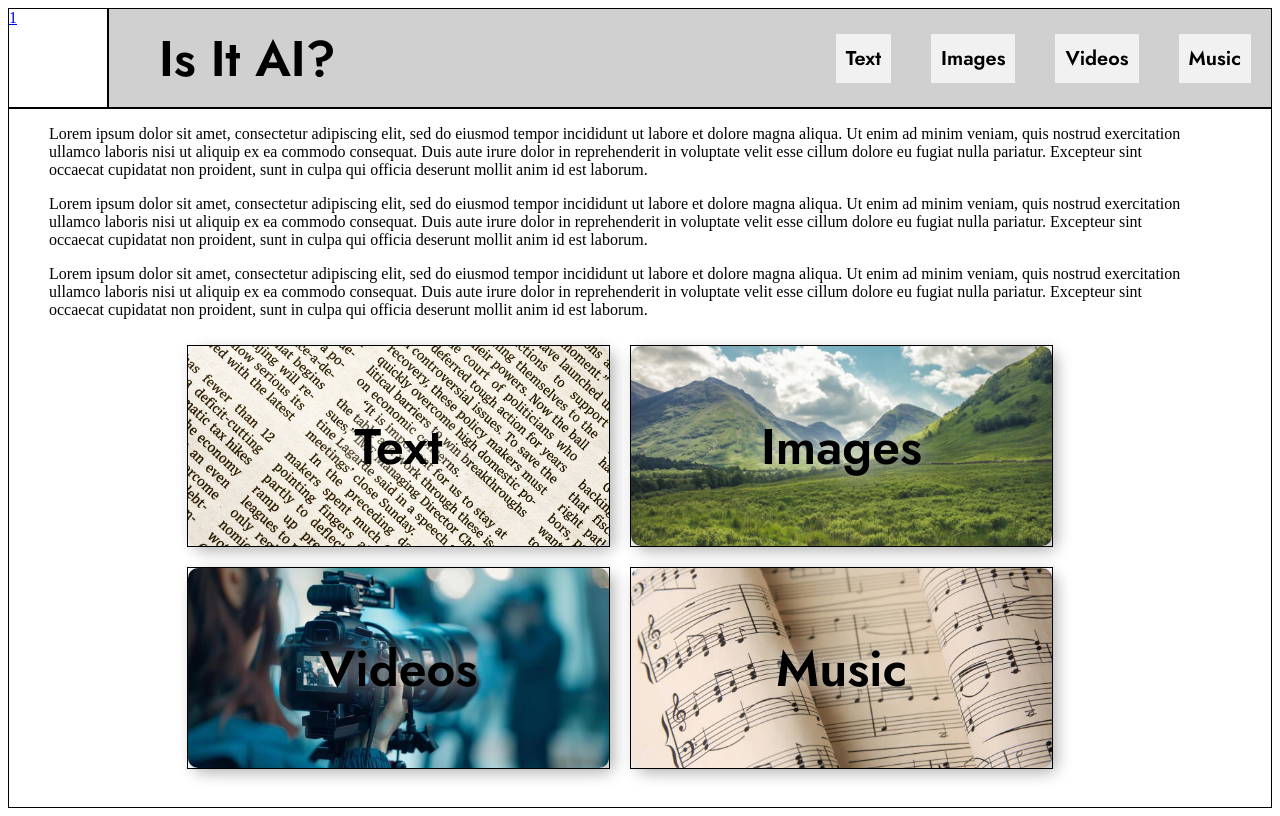
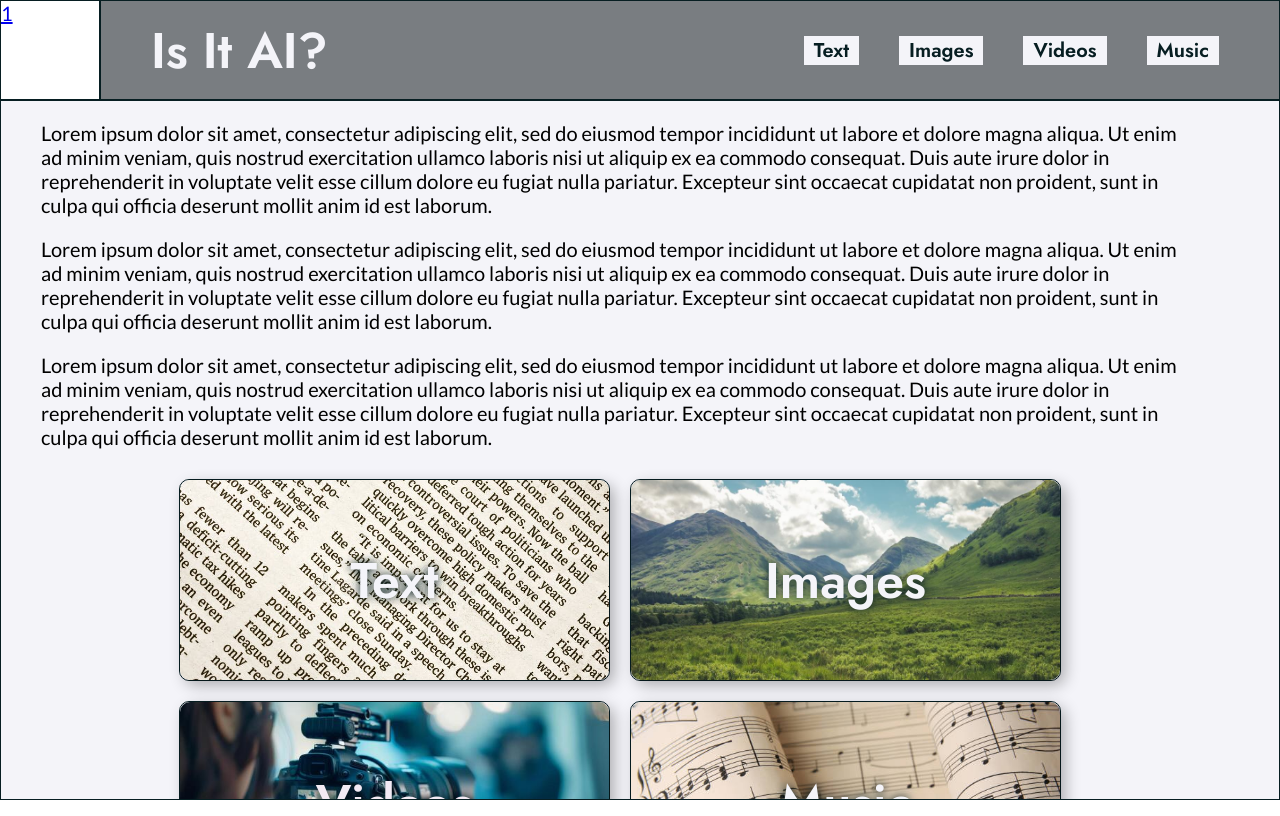
Before and after one commit to fjdksa80/10ct-web-apps, a plain HTML site: page index.html in a window 1280 px wide. Drawn offline with Linux system fonts and the light colour scheme.

Commit message:
Making it look betta
Changed from the black and white colour scheme to more muted colours/ Also added a hover function to the buttons in the navigation.

```diff
--- a/index.html
+++ b/index.html
@@ -6,6 +6,7 @@
         <title>Is It AI?</title>
         <link rel="stylesheet" href="style.css">
         <link href="https://fonts.googleapis.com/css2?family=Jost:wght@600&display=swap" rel="stylesheet">
+        <link href="https://fonts.googleapis.com/css2?family=Lato:wght@400;700&display=swap" rel="stylesheet">
     </head>
     <body>
         <div class="container">
@@ -50,7 +51,7 @@
                     <div class="link">
                         <a href="videos.html">
                             <img src="images/videos.jpg">
-                            <div>Videos</div>
+                            <div style="color: #f3eaf4">Videos</div>
                         </a>
                     </div>
                     <div class="link">
--- a/style.css
+++ b/style.css
@@ -1,3 +1,9 @@
+body {
+    margin: 0;
+    font-family: "Lato", sans-serif;
+    font-size: 20px;
+}
+
 .container {
     display: grid;
     grid-template-columns: 100px 1fr 1fr;
@@ -6,29 +12,30 @@
 }
 
 .logo {
-    border: 1px solid #000000;
+    border: 1px solid #071E22;
 }
 
 .title {
-    background-color: #d0d0d0;
-    border-top: 1px solid #000000;
-    border-bottom: 1px solid #000000;
-    border-left: 1px solid #000000;
+    background-color: #797D81;
+    border-top: 1px solid #071E22;
+    border-bottom: 1px solid #071E22;
+    border-left: 1px solid #071E22;
     align-content: center;
     font-size: 50px;
     font-family: "Jost", sans-serif;
     padding-left: 50px;
+    color: #F4F4F9;
 }
 
 .sidebar {
     display: flex;
     flex-direction: column;
-    border: 1px solid #000000;
+    border: 1px solid #071E22;
 }
 
 .sidebar div {
-    border-top: 1px solid #000000;
-    border-bottom: 1px solid #000000;
+    border-top: 1px solid #071E22;
+    border-bottom: 1px solid #071E22;
     font-size: 20px;
     text-align: center;
     height: 25%;
@@ -36,12 +43,13 @@
 }
 
 .content {
-    border: 1px solid #000000;
+    border: 1px solid #071E22;
     grid-column: 1 / span 3;
     overflow-y: auto;
     min-height: 0;
     padding-left: 40px;
     padding-right: 80px;
+    background-color: #F4F4F9;
 }
 
 .content h1 {
@@ -57,7 +65,6 @@
 }
 
 .content img {
-    border-radius: 10px;
     box-shadow: 5px 5px 15px rgba(0, 0, 0, 0.3);
 }
 
@@ -70,24 +77,26 @@
 
 .link {
     position: relative;
-    border: 1px solid #000000;
+    border-radius: 10px;
+    border: 1px solid #071E22;
     margin: 10px;
     text-align: center;
     align-content: center;
     height: 200px;
     font-size: 50px;
     font-family: "Jost", sans-serif;
-    text-shadow: 0 0 25px #ffffff;
+    text-shadow: 0 0 10px #071E22;
 }
 
 .link a {
-    color: #000000;
+    color: #071E22;
 }
 
 .link img {
     object-fit: cover;
     width: 100%;
     height: 100%;
+    border-radius: 10px;
 }
 
 .link:hover {
@@ -104,6 +113,7 @@
     top: 50%;
     left: 50%;
     transform: translate(-50%, -50%);
+    color: #F4F4F9;
 }
 
 .nav {
@@ -111,24 +121,36 @@
     align-content: center;
     font-family: "Jost", sans-serif;
     font-size: 20px;
-    background-color: #d0d0d0;
-    border-top: 1px solid #000000;
-    border-bottom: 1px solid #000000;
-    border-right: 1px solid #000000;
+    background-color: #797D81;
+    border-top: 1px solid #071E22;
+    border-bottom: 1px solid #071E22;
+    border-right: 1px solid #071E22;
 }
 
 .flex {
     flex: 0 0 200px;
     display: inline-flex;
+    margin-right: 40px;
 }
 
 .flex div {
-    background-color: #f1f1f1;
+    background-color: #f4f4f9;
     margin: 20px;
-    padding: 10px;
+    padding-left: 10px;
+    padding-right: 10px;
 }
 
 .flex div a {
-    color: #000000;
+    color: #071E22;
     text-decoration: none;
 }
+
+.flex div:hover {
+    transform: translateY(-5px);
+    transition: transform 0.3s ease-in-out;
+    background-color: #f4f4f9b9;
+}
+
+.flex div:not(:hover) {
+    transition: transform 0.3s ease-in-out;
+}
```
Also changed, not shown: images.html (+1 -0 lines), music.html (+1 -0 lines), text.html (+2 -1 lines), videos.html (+1 -0 lines).
